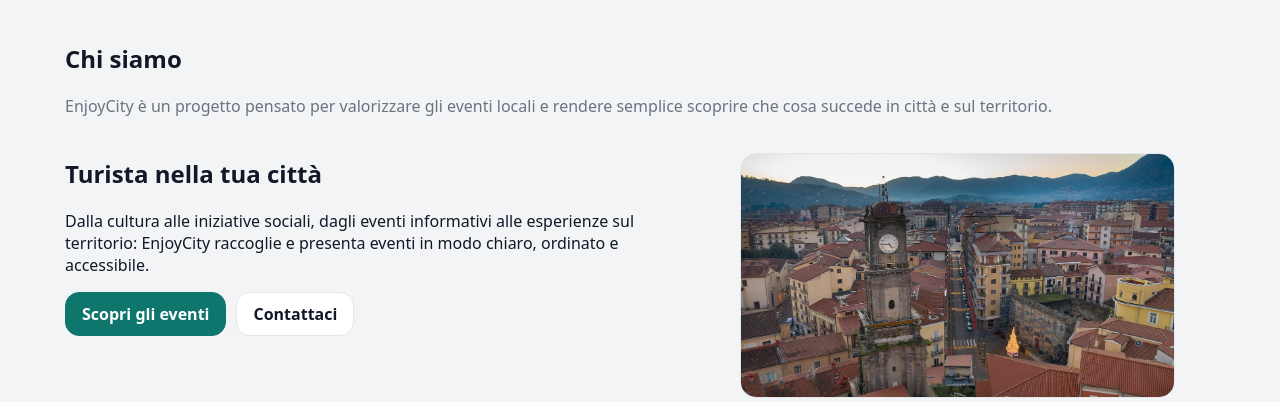
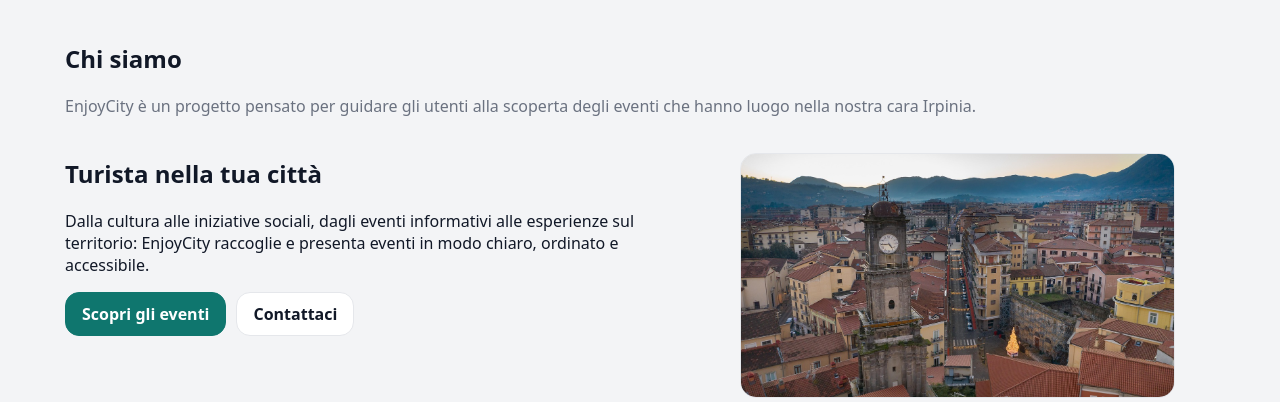
Before and after one commit to vincenzogaldiero/EnjoyCity, a PHP site: page /chi_siamo.php in a window 1280 px wide. Shown: the part 102-504 px from the top of the page. Run offline with PHP 8.4, Linux system fonts and the light colour scheme; some libraries are stand-ins or nearby versions.

Commit message:
Modifica scritta

```diff
--- a/chi_siamo.php
+++ b/chi_siamo.php
@@ -22,8 +22,8 @@ $ruolo  = $_SESSION['ruolo'] ?? null;
 <section class="page-head">
     <h1>Chi siamo</h1>
     <p class="muted">
-        EnjoyCity è un progetto pensato per valorizzare gli eventi locali e rendere semplice scoprire che
-        cosa succede in città e sul territorio.
+        EnjoyCity è un progetto pensato per guidare gli utenti alla scoperta degli eventi che hanno
+        luogo nella nostra cara Irpinia.
     </p>
 </section>
 
```
